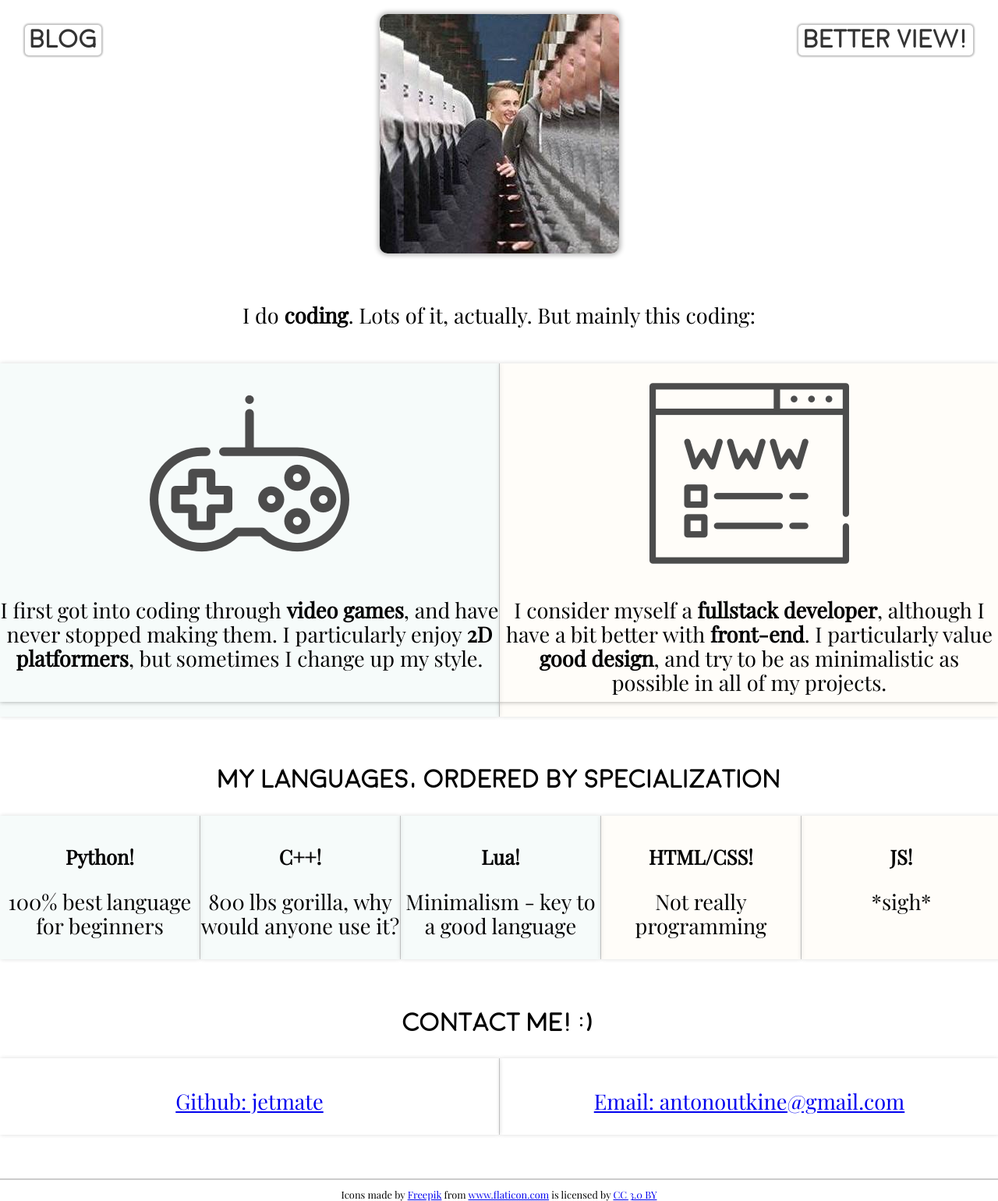
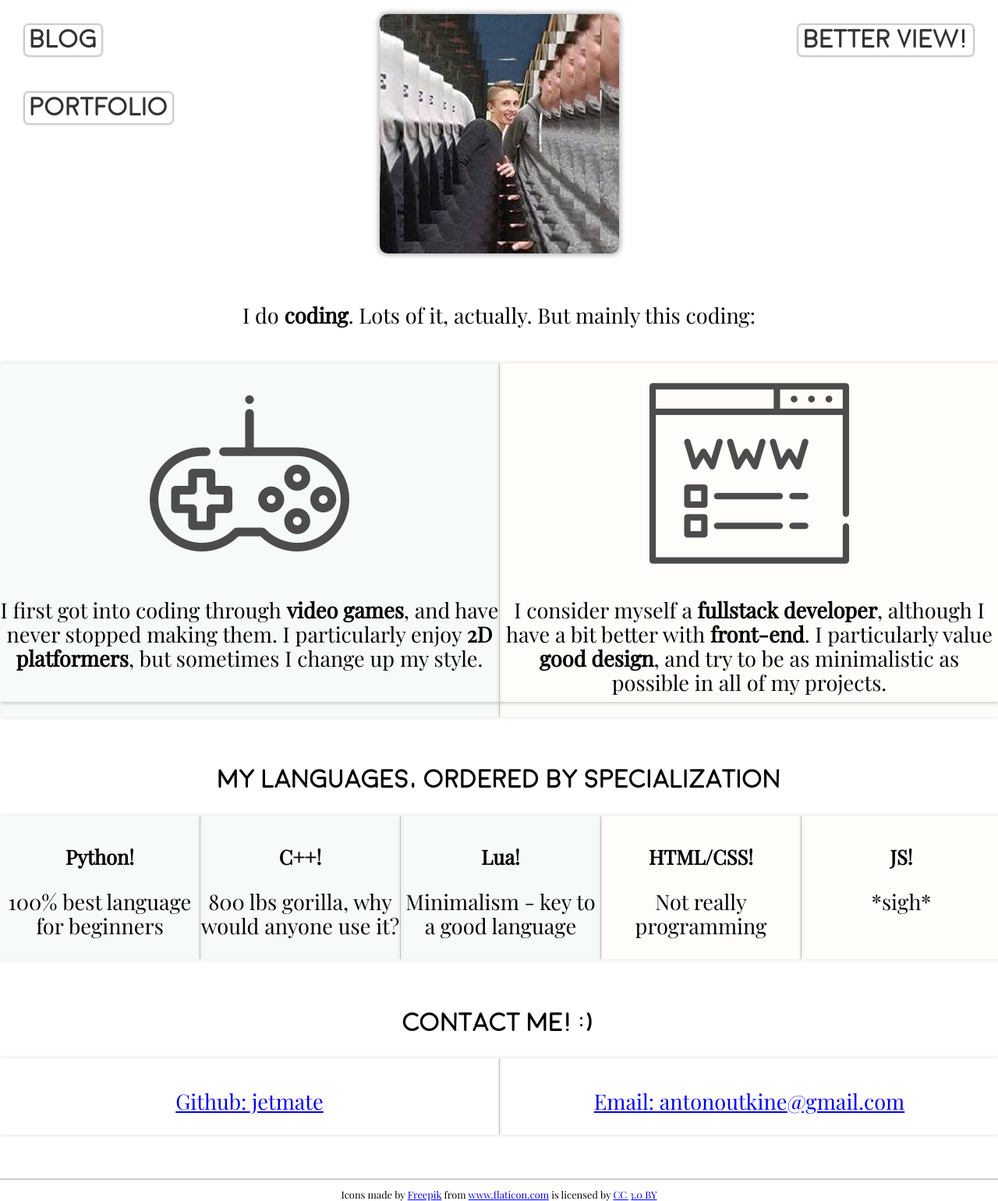
Before and after one commit to outkine/old-website, a Jekyll site: the page built from src/index.html, in a window 1280 px wide. Shown: the whole page at 78% size. Built offline with Jekyll 4.4.1, drawn with Linux system fonts in a browser that asks for light colours.

Commit message:
refinements :

```diff
--- a/_layouts/page.html
+++ b/_layouts/page.html
@@ -3,6 +3,6 @@ layout: default
 ---
 
 <canvas></canvas>
-<button id="hide-content" class="right">Better view!</button>
+<button id="hide-content" class="right absolute">Better view!</button>
 <div id="content">{{ content }}</div>
 <script src="/src/index.js"></script>
--- a/_sass/stylesheet.sass
+++ b/_sass/stylesheet.sass
@@ -41,10 +41,10 @@ button
   box-shadow: 0 0 2px 2px rgba(0, 0, 0, .3)
   font-size: 2rem !important
   opacity: .8
-  position: fixed
   margin: 2rem !important
+  margin-bottom: 1rem !important
+  transition: background-color .3s
   z-index: 10
-  transition: background-color .3s
 
 button:hover
   background-color: rgb(220, 220, 220)
--- a/src/index.html
+++ b/src/index.html
@@ -3,7 +3,10 @@ title: Anton Outkine
 permalink: /
 ---
 
-<a href="/posts"><button class="btn" id="blog">Blog</button></a>
+<div class="absolute col">
+  <a href="/posts"><button>Blog</button></a>
+  <a href="/portfolio"><button>Portfolio</button></a>
+</div>
 <div class="container">
   <br>
   <div class="row"><img id="profile" src="assets/media/profile.jpg" class="rounded-circle center-block"></div><br><br>
--- a/src/page.sass
+++ b/src/page.sass
@@ -9,12 +9,15 @@ canvas
   top: 0
 
 .container
-  background-color: rgba(255, 255, 255, .7)
+  background-color: rgba(255, 255, 255, .9)
   box-shadow: 0 0 6px rgba(0, 0, 0, 0.6)
   text-align: center
   width: 70%
   margin: 0 auto
   opacity: .99
+
+a
+  z-index: 10
 
 @media (max-width: 1400px)
   .container
```
Also changed, not shown: src/index.coffee (+7 -0 lines), src/portfolio.html (added, +11 -0 lines).
